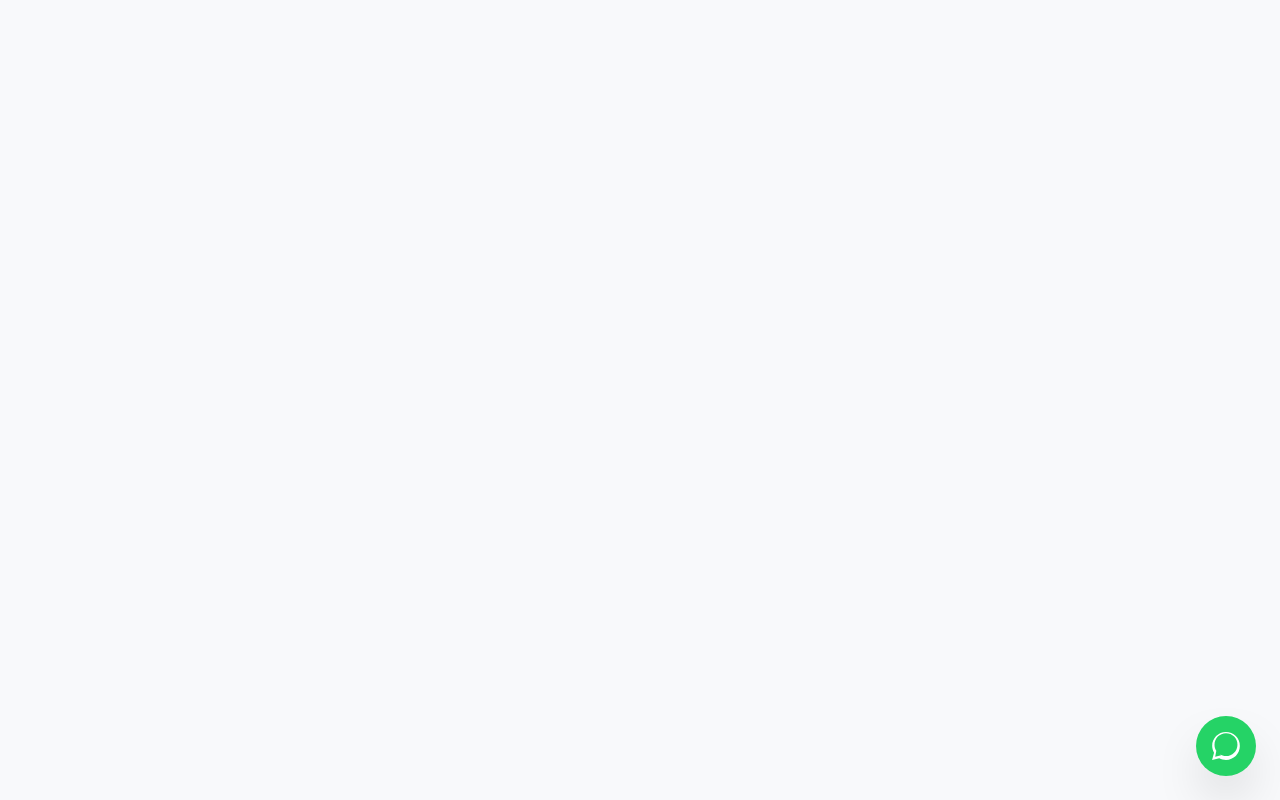
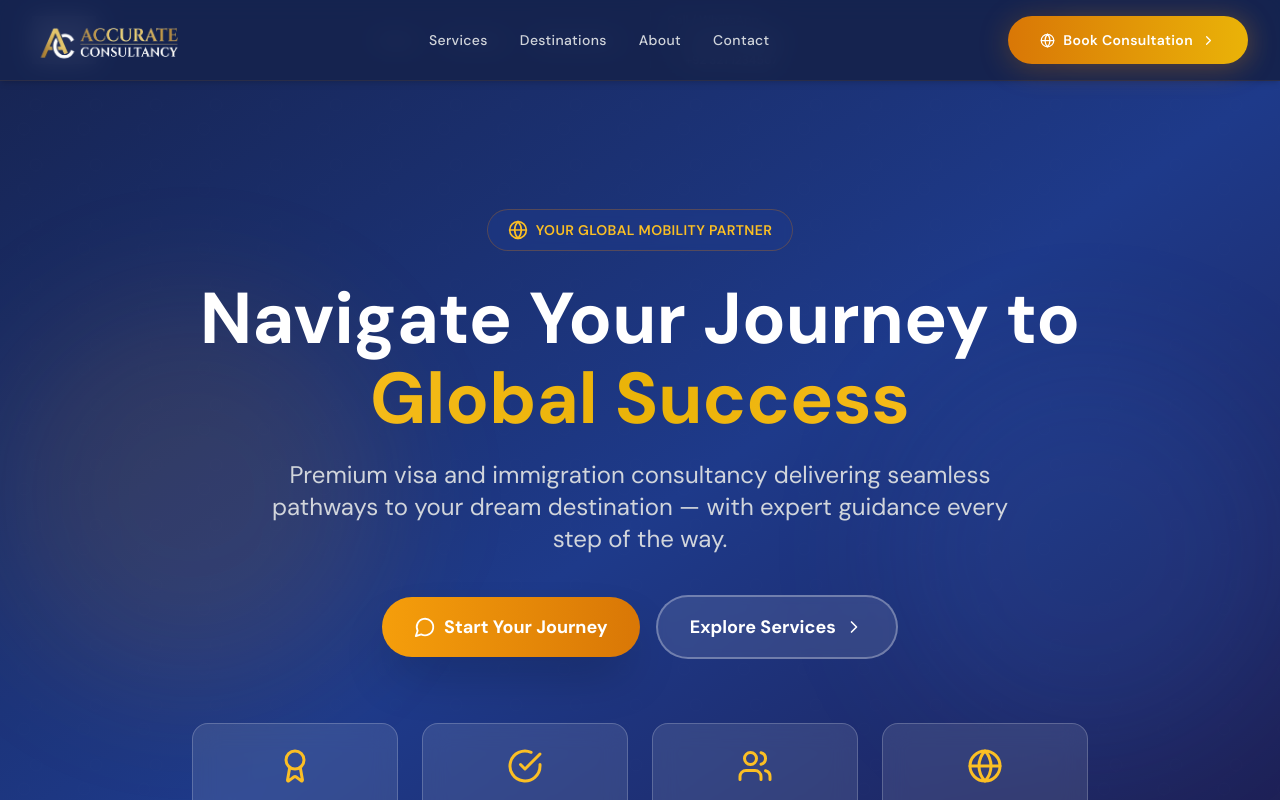
Before and after one commit to imran1001/Accurate-consultancy-new, a React (Vite) app: page / in a window 1280 px wide. Shown: the top 800 px of the page. Built offline with nearby package versions, Linux system fonts and the light colour scheme; grey boxes are pictures that could not be loaded.

Commit message:
update: latest website modifications

```diff
--- a/src/App.jsx
+++ b/src/App.jsx
@@ -1,59 +1,38 @@
-import React, { useState } from 'react';
+import React from 'react';
+import Navbar from '@components/Navbar';
+import Hero from '@components/Hero';
+import Services from '@components/Services';
+import Destinations from '@components/Destinations';
+import WhyChooseUs from '@components/WhyChooseUs';
+import ConsultationForm from '@components/ConsultationForm';
+import Footer from '@components/Footer';
 
-export default function FloatingWhatsApp() {
-  const [active, setActive] = useState(false);
+// Safely importing your new floating WhatsApp widget using your project's path style
+import FloatingWhatsApp from '@components/FloatingWhatsApp';
 
+export default function App() {
   return (
-    <div className="fixed bottom-6 right-6 z-50 flex flex-col items-end space-y-3 font-sans">
+    <div className="min-h-screen bg-gradient-to-b from-slate-50 to-white overflow-x-hidden">
+      {/* 1. Your updated premium navigation bar */}
+      <Navbar />
 
-      {/* Popout numbers array when clicked */}
-      {active && (
-        <div className="bg-white rounded-lg shadow-2xl p-4 border border-gray-100 flex flex-col space-y-2 mb-1 animate-fade-in-up w-64">
-          <div className="bg-[#0A192F] text-white p-2.5 rounded-md text-xs font-semibold mb-1">
-            💬 Connect with Accurate Consultancy
-          </div>
+      <main>
+        {/* 2. Your original marketing layout */}
+        <Hero />
 
-          {/* Number 1 Link */}
-          <a
-            href="https://wa.me/923001234567?text=Hi%20Accurate%20Consultancy,%20I%20am%20interested%20in%20your%20services."
-            target="_blank"
-            rel="noreferrer"
-            className="flex items-center gap-3 p-2 rounded-md hover:bg-gray-50 border border-gray-100 text-sm font-medium text-gray-700 transition-colors"
-          >
-            <span className="bg-[#25D366] text-white p-1 rounded-full text-xs">✓</span>
-            <div className="flex flex-col">
-              <span className="text-[11px] text-gray-400 font-normal">Primary Channel</span>
-              <span>+92 300 1234567</span>
-            </div>
-          </a>
+        {/* 3. Your updated 6-services grid layout */}
+        <Services />
 
-          {/* Number 2 Link */}
-          <a
-            href="https://wa.me/923211234567?text=Hi%20Accurate%20Consultancy,%20I%20am%20interested%20in%20your%20services."
-            target="_blank"
-            rel="noreferrer"
-            className="flex items-center gap-3 p-2 rounded-md hover:bg-gray-50 border border-gray-100 text-sm font-medium text-gray-700 transition-colors"
-          >
-            <span className="bg-[#25D366] text-white p-1 rounded-full text-xs">✓</span>
-            <div className="flex flex-col">
-              <span className="text-[11px] text-gray-400 font-normal">Alternate Channel</span>
-              <span>+92 321 1234567</span>
-            </div>
-          </a>
-        </div>
-      )}
+        <Destinations />
+        <WhyChooseUs />
+        <ConsultationForm />
+      </main>
 
-      {/* Main Pulse Action Floating Button */}
-      <button
-        onClick={() => setActive(!active)}
-        className="bg-[#25D366] hover:bg-[#20ba5a] text-white p-4 rounded-full shadow-2xl flex items-center justify-center focus:outline-none transition-transform hover:scale-115 relative group"
-        aria-label="Contact Channels"
-      >
-        <span className="animate-ping absolute inline-flex h-full w-full rounded-full bg-[#25D366] opacity-30 pointer-events-none"></span>
-        <svg className="w-7 h-7 fill-current" viewBox="0 0 24 24">
-          <path d="M.057 24l1.687-6.163c-1.041-1.804-1.588-3.849-1.587-5.946C.06 5.348 5.397 0 11.966 0c3.184.001 6.177 1.242 8.426 3.496 2.248 2.254 3.487 5.252 3.486 8.44-.003 6.616-5.339 11.964-11.91 11.964-2.003-.001-3.973-.507-5.728-1.472L0 24zm6.59-4.846c1.666.988 3.311 1.485 5.315 1.486 5.43 0 9.848-4.388 9.851-9.782.002-2.614-1.011-5.071-2.855-6.918C17.07 2.092 14.62 1.077 12.004 1.077c-5.433 0-9.851 4.389-9.854 9.785-.001 2.016.521 3.657 1.545 5.257L2.73 21.23l5.13-1.346z"/>
-        </svg>
-      </button>
+      {/* 4. Your standard footer */}
+      <Footer />
+
+      {/* 5. The new dual-number floating WhatsApp component */}
+      <FloatingWhatsApp />
     </div>
   );
 }
```
